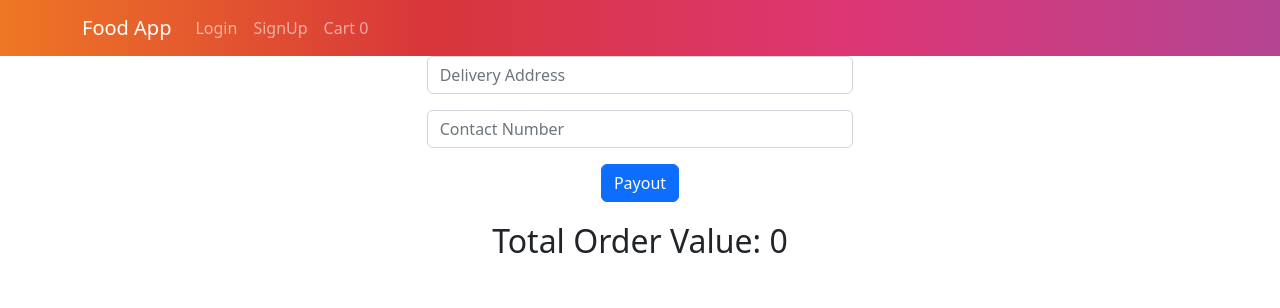
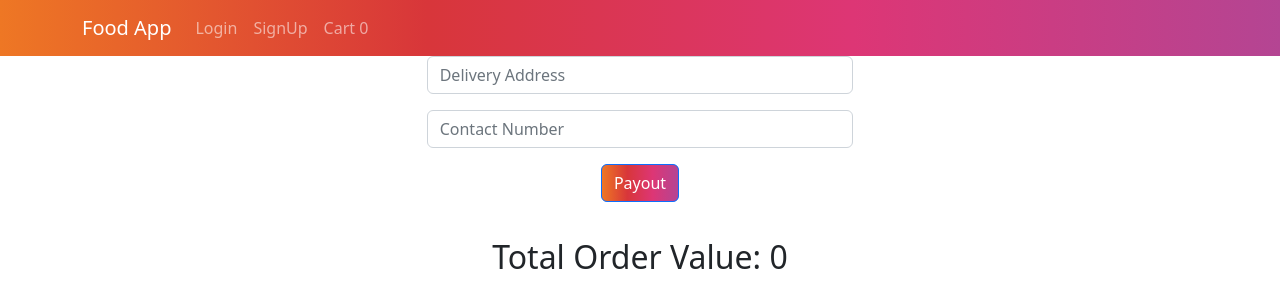
Before and after one commit to 15M236/food-fsd-frontend, a React (Create React App) app: page /user-cart in a window 1280 px wide. Shown: the top 308 px of the page. Built offline with nearby package versions, Linux system fonts and the light colour scheme.

Commit message:
after added button style

```diff
--- a/src/components/admin/FoodManagement.js
+++ b/src/components/admin/FoodManagement.js
@@ -93,7 +93,7 @@ return  <>
       <Form.Control type="text" value={imageUrl} placeholder="Image Url" onChange={(e)=>{setImageUrl(e.target.value)}}/>
     </Form.Group>
 
-    <Button variant="primary" onClick={()=>handleSubmit()}>
+    <Button className="btn btn-primary btn-block fa-lg gradient-custom-2 mb-3" variant="primary" onClick={()=>handleSubmit()}>
       Submit
     </Button>
   </Form>
--- a/src/components/users/Cart.js
+++ b/src/components/users/Cart.js
@@ -94,7 +94,7 @@ function Cart() {
     </Form.Group>
 
 
-    <Button variant="primary" onClick={()=>handleOrder()}>Payout</Button>
+    <Button className="btn btn-primary btn-block fa-lg gradient-custom-2 mb-3" variant="primary" onClick={()=>handleOrder()}>Payout</Button>
     </Form>
     </div>
   <div className='list-food-wrapper'>
--- a/src/components/users/Food.js
+++ b/src/components/users/Food.js
@@ -51,7 +51,7 @@ function Food() {
                 <h4>&#8377; {e.price}</h4>
                 <div>{e.description}</div>
                 <div>
-                  <Button onClick={()=>handelAddProduct(e)} variant='primary'>Add to Cart</Button>
+                  <Button className="btn btn-primary btn-block fa-lg gradient-custom-2 mb-3" onClick={()=>handelAddProduct(e)} variant='primary'>Add to Cart</Button>
                 </div>
               </div>
             </div>
```
